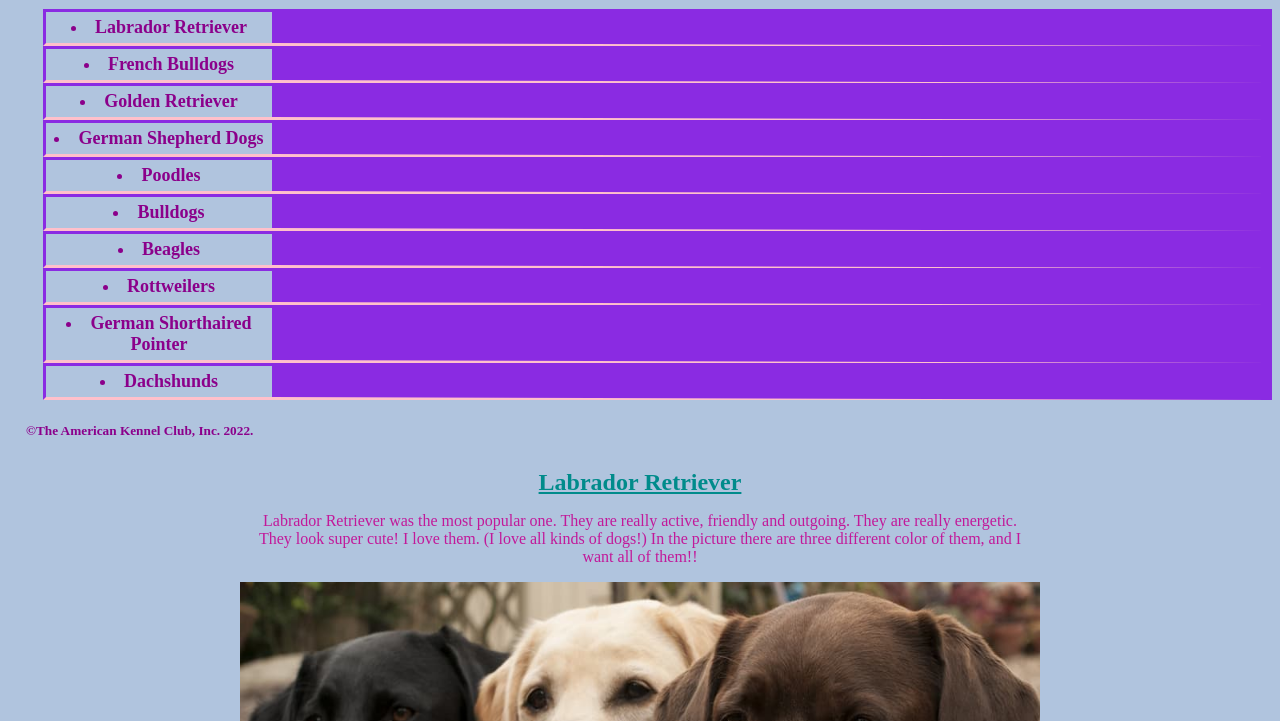
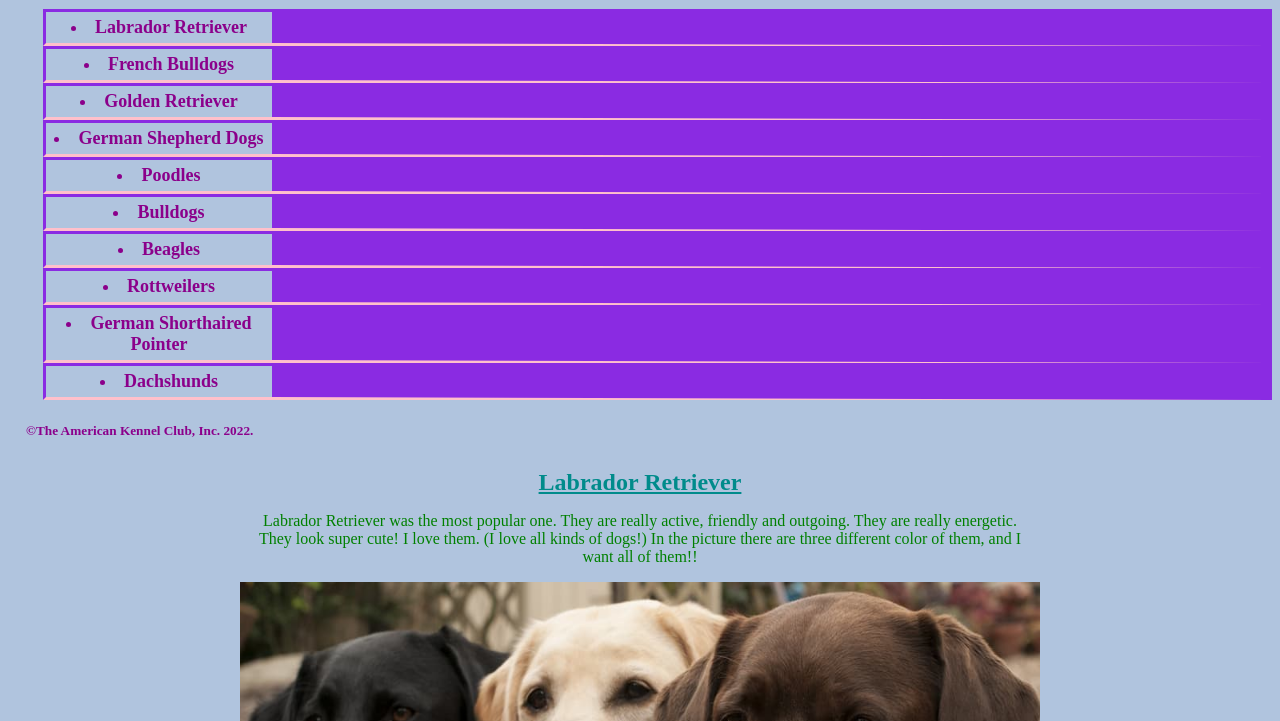
Before and after one commit to PT-Web-Dev-Jan-23/js-assignment-4-html-me-something-ilkimgreen, a website: page index.html in a window 1280 px wide. Shown: the part 79-800 px from the top of the page. Drawn offline with Linux system fonts and the light colour scheme.

Commit message:
third...

```diff
--- a/styles.css
+++ b/styles.css
@@ -47,7 +47,7 @@ h2 {
 }
 
 p {
-    color: rgb(194, 25, 154);
+    color: green;
     margin-right: 350px;
     text-align: center;
     margin-left: 250px;
```
Also changed, not shown: index.html (+1 -0 lines).
